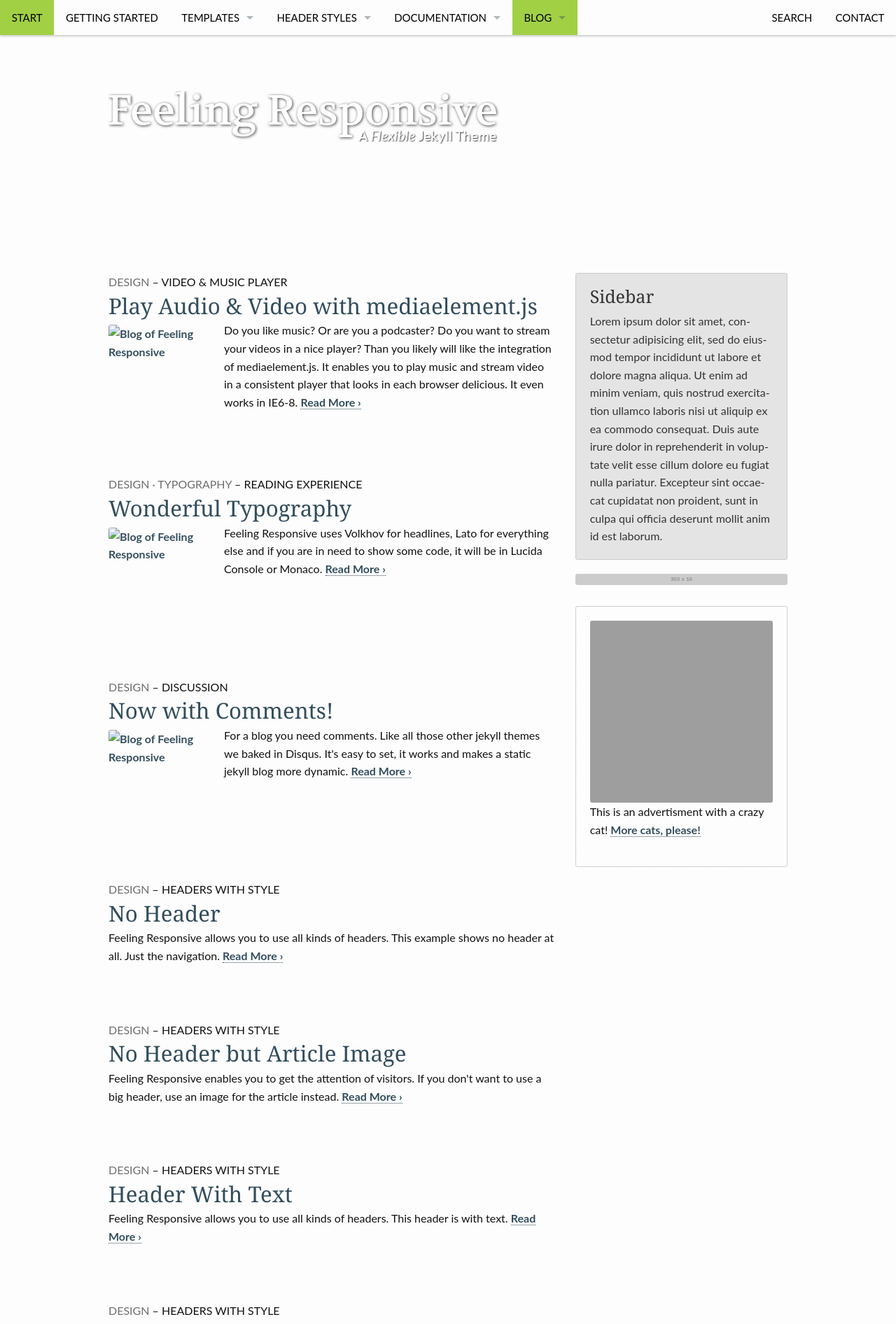
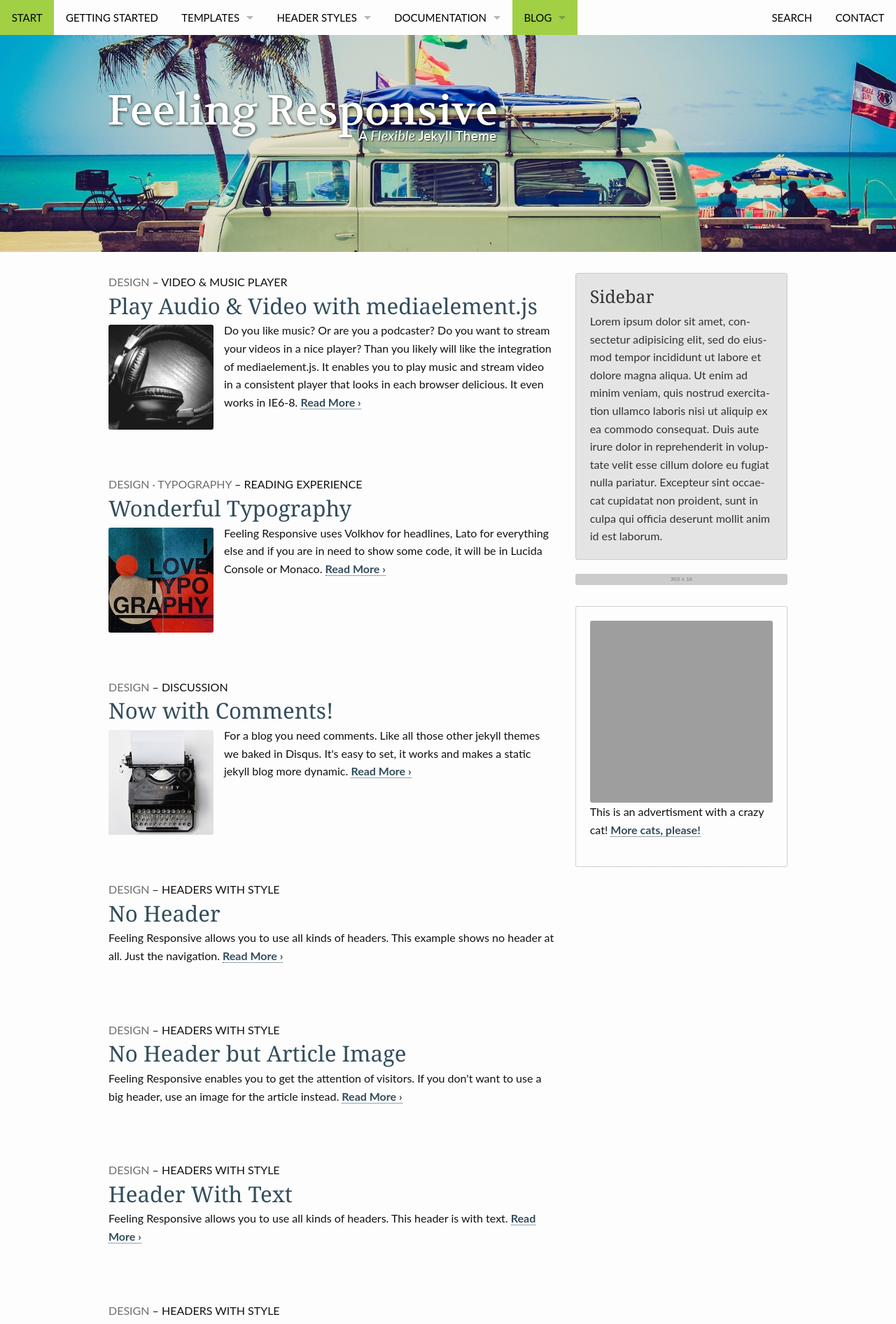
Before and after one commit to wtspk/wtspk.github.io, a Jekyll site: the page built from docs/blog/index.html, in a window 1280 px wide. Shown: the top 1892 px of the page at 70% size. Built offline with Jekyll 4.4.1, drawn with Linux system fonts in a browser that asks for light colours; the list of posts is cut into pages by our own code; grey boxes are pictures that could not be loaded.

Commit message:
fix images path

```diff
--- a/docs/_config.yml
+++ b/docs/_config.yml
@@ -39,7 +39,7 @@ improve_content: https://github.com/Phlow/feeling-responsive/edit/gh-pages
 # Example: <img src="{{ site.urlimg }}{{ post.image.title }}" />
 # Markdown-Example for posts ![Image Text]({{ site.urlimg }}image.jpg)
 #
-urlimg: 'https://wtspk.github.io/docs/images/'
+urlimg: 'https://wtspk.github.io/images/'
 
 
 # Logo size is 600x80 pixels
```
